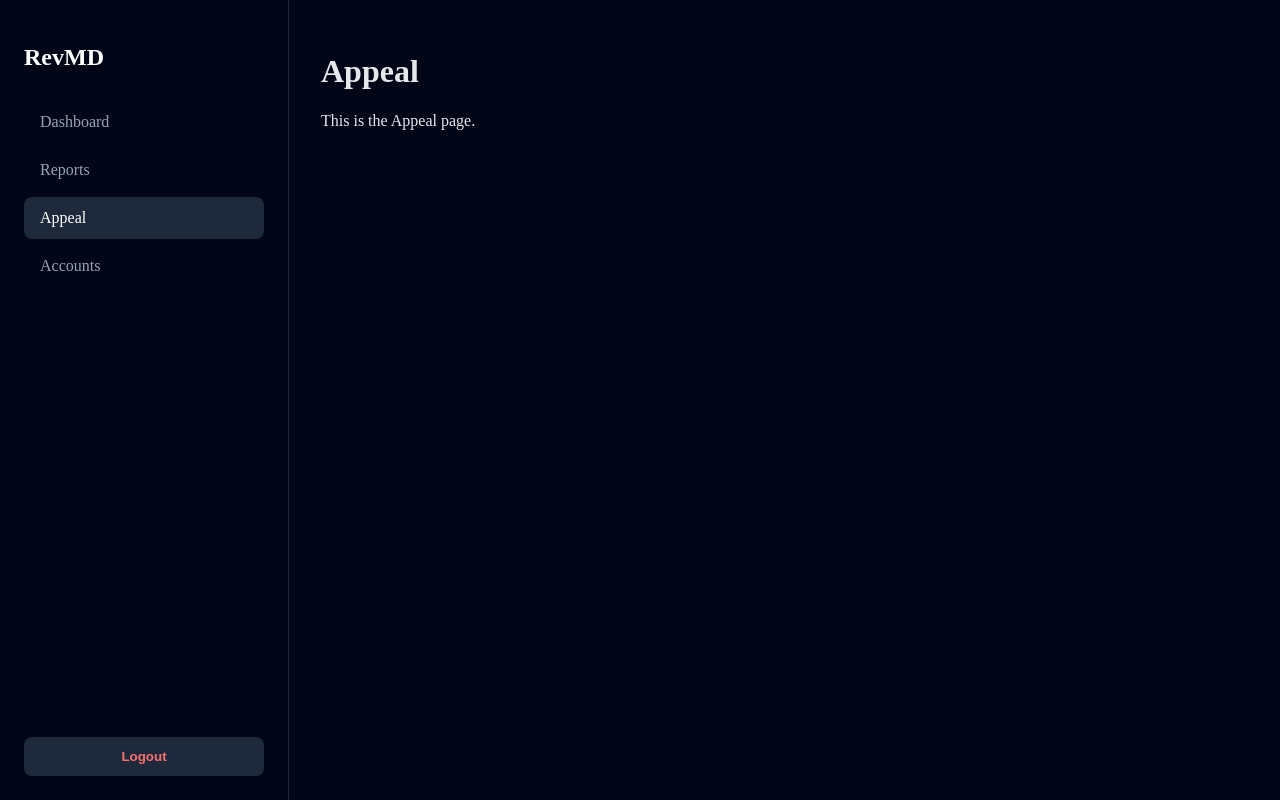
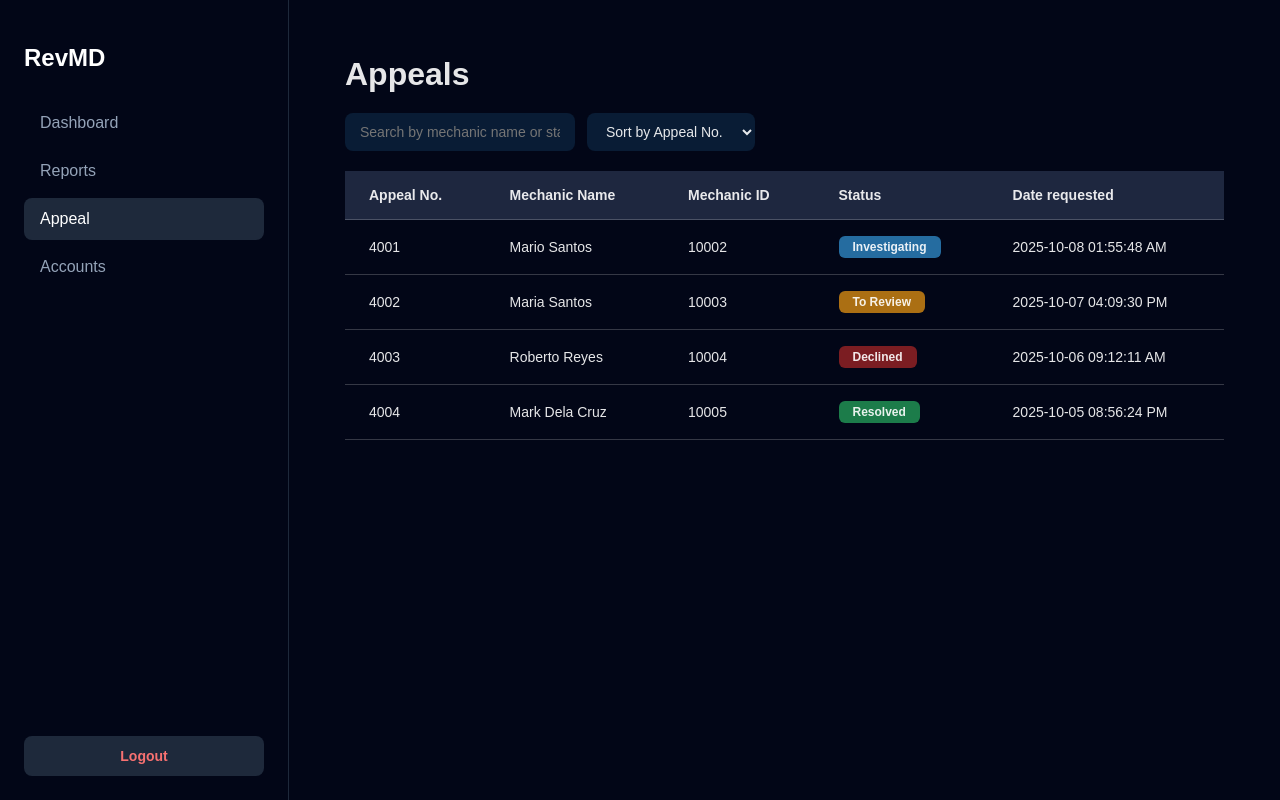
Before and after one commit to JujuDecoder/RevMDWEb, a React (Vite) app in the folder revmd-web/: page /dashboard/appeal in a window 1280 px wide. Built offline with nearby package versions, Linux system fonts and the light colour scheme; sample sign-in values are in the browser's storage.

Commit message:
Appeal Update

```diff
--- /dev/null
+++ b/revmd-web/src/Appeal.css
@@ -0,0 +1,147 @@
+body {
+  font-family: 'Poppins', sans-serif;
+  margin: 0;
+  padding: 0;
+  background: rgba(27, 36, 51, 0.9); /* Dark background with transparency */
+}
+
+/* PAGE CONTAINER */
+.appeals-container {
+  margin: 24px;
+  padding: 0;
+  background: transparent; /* Remove card background */
+  box-shadow: none;
+}
+
+/* HEADER */
+.appeals-title {
+  font-size: 32px;
+  font-weight: 600;
+  color: rgba(255, 255, 255, 0.9); /* White text with slight transparency */
+  margin-bottom: 20px;
+}
+
+/* SEARCH AND SORT BAR */
+.search-sort-bar {
+  display: flex;
+  gap: 12px;
+  margin-bottom: 20px;
+}
+
+.search-input {
+  padding: 10px 15px;
+  font-size: 14px;
+  border-radius: 8px;
+  border: none;
+  width: 200px;
+  background: rgba(52, 152, 219, 0.15); /* Transparent blue */
+  color: rgba(255, 255, 255, 0.9); /* White text with transparency */
+}
+
+.sort-select {
+  padding: 10px 15px;
+  font-size: 14px;
+  border-radius: 8px;
+  border: none;
+  background: rgba(52, 152, 219, 0.15); /* Transparent blue */
+  color: rgba(255, 255, 255, 0.9); /* White text with transparency */
+}
+
+/* TABLE WRAPPER */
+.appeals-table {
+  margin-top: 10px;
+  overflow-x: auto;
+  background: transparent; /* Remove background from wrapper */
+}
+
+/* TABLE */
+table {
+  width: 100%;
+  border-collapse: collapse;
+  background: transparent; /* Remove data grid background */
+}
+
+/* HEADER ROW */
+table th {
+  padding: 16px 24px;
+  text-align: left;
+  font-size: 14px;
+  font-weight: 600;
+  color: rgba(255, 255, 255, 0.9); /* White text with slight transparency */
+  background: rgba(42, 53, 80, 0.7); /* Dark background with slight transparency */
+  border-bottom: 1px solid rgba(255, 255, 255, 0.2);
+}
+
+/* ROWS */
+table td {
+  padding: 16px 24px;
+  font-size: 14px;
+  color: rgba(255, 255, 255, 0.9); /* White text with slight transparency */
+  background: rgba(52, 152, 219, 0); /* Transparent background for rows */
+  border-bottom: 1px solid rgba(255, 255, 255, 0.2);
+}
+
+/* ROW HOVER */
+tbody tr:hover td {
+  background: rgba(255, 255, 255, 0.1); /* Light hover effect */
+}
+
+/* STATUS BADGES */
+.status-investigating {
+  display: inline-block;
+  padding: 4px 14px;
+  font-size: 12px;
+  font-weight: 600;
+  border-radius: 6px;
+  background: rgba(52, 152, 219, 0.7); /* Blue for Investigating with transparency */
+  color: rgba(255, 255, 255, 0.9); /* White text with transparency */
+}
+
+.status-to-review {
+  display: inline-block;
+  padding: 4px 14px;
+  font-size: 12px;
+  font-weight: 600;
+  border-radius: 6px;
+  background: rgba(243, 156, 18, 0.7); /* Yellow for To Review with transparency */
+  color: rgba(255, 255, 255, 0.9); /* White text with transparency */
+}
+
+.status-resolved {
+  display: inline-block;
+  padding: 4px 14px;
+  font-size: 12px;
+  font-weight: 600;
+  border-radius: 6px;
+  background: rgba(39, 174, 96, 0.7); /* Green for Resolved with transparency */
+  color: rgba(255, 255, 255, 0.9); /* White text with transparency */
+}
+.status-declined {
+  display: inline-block;
+  padding: 4px 14px;
+  font-size: 12px;
+  font-weight: 600;
+  border-radius: 6px;
+  background: rgba(174, 39, 39, 0.7); /* Green for Resolved with transparency */
+  color: rgba(255, 255, 255, 0.9); /* White text with transparency */
+}
+
+/* BUTTONS */
+.buttons-container {
+  margin-top: 24px;
+  display: flex;
+  gap: 12px;
+}
+
+button {
+  padding: 10px 20px;
+  font-size: 14px;
+  border-radius: 20px;
+  border: none;
+  cursor: pointer;
+  font-weight: 500;
+}
+
+button:hover {
+  opacity: 0.9;
+}
--- a/revmd-web/src/Appeal.jsx
+++ b/revmd-web/src/Appeal.jsx
@@ -1,8 +1,83 @@
-export default function Appeal() {
+import React, { useState } from 'react';
+import './Appeal.css'; // Ensure this is linked correctly
+
+const Appeal = () => {
+  const [searchQuery, setSearchQuery] = useState('');
+  const [sortCriteria, setSortCriteria] = useState('Appeal No.');
+
+  // Example data
+  const appeals = [
+    { id: '4001', mechanicName: 'Mario Santos', mechanicID: '10002', status: 'Investigating', date: '2025-10-08 01:55:48 AM' },
+    { id: '4002', mechanicName: 'Maria Santos', mechanicID: '10003', status: 'To Review', date: '2025-10-07 04:09:30 PM' },
+    { id: '4003', mechanicName: 'Roberto Reyes', mechanicID: '10004', status: 'Declined', date: '2025-10-06 09:12:11 AM' },
+    { id: '4004', mechanicName: 'Mark Dela Cruz', mechanicID: '10005', status: 'Resolved', date: '2025-10-05 08:56:24 PM' },
+  ];
+
+  // Filtered and sorted appeals
+  const filteredAppeals = appeals.filter(appeal =>
+    appeal.mechanicName.toLowerCase().includes(searchQuery.toLowerCase()) ||
+    appeal.status.toLowerCase().includes(searchQuery.toLowerCase())
+  );
+
+  const sortedAppeals = filteredAppeals.sort((a, b) => {
+    if (sortCriteria === 'Appeal No.') {
+      return a.id - b.id;
+    } else if (sortCriteria === 'Date requested') {
+      return new Date(a.date) - new Date(b.date);
+    }
+    return 0;
+  });
+
   return (
-    <div>
-      <h1>Appeal</h1>
-      <p>This is the Appeal page.</p>
+    <div className="appeals-container">
+      <div className="appeals-title">Appeals</div>
+
+      {/* Search and Sort Bar */}
+      <div className="search-sort-bar">
+        <input
+          type="text"
+          className="search-input"
+          placeholder="Search by mechanic name or status"
+          value={searchQuery}
+          onChange={(e) => setSearchQuery(e.target.value)}
+        />
+        <select
+          className="sort-select"
+          value={sortCriteria}
+          onChange={(e) => setSortCriteria(e.target.value)}
+        >
+          <option value="Appeal No.">Sort by Appeal No.</option>
+          <option value="Date requested">Sort by Date</option>
+        </select>
+      </div>
+
+      {/* Table for User Reports */}
+      <div className="appeals-table">
+        <table>
+          <thead>
+            <tr>
+              <th>Appeal No.</th>
+              <th>Mechanic Name</th>
+              <th>Mechanic ID</th>
+              <th>Status</th>
+              <th>Date requested</th>
+            </tr>
+          </thead>
+          <tbody>
+            {sortedAppeals.map((appeal) => (
+              <tr key={appeal.id}>
+                <td>{appeal.id}</td>
+                <td>{appeal.mechanicName}</td>
+                <td>{appeal.mechanicID}</td>
+                <td><span className={`status-${appeal.status.toLowerCase().replace(' ', '-')}`}>{appeal.status}</span></td>
+                <td>{appeal.date}</td>
+              </tr>
+            ))}
+          </tbody>
+        </table>
+      </div>
     </div>
   );
-}
+};
+
+export default Appeal;
```
